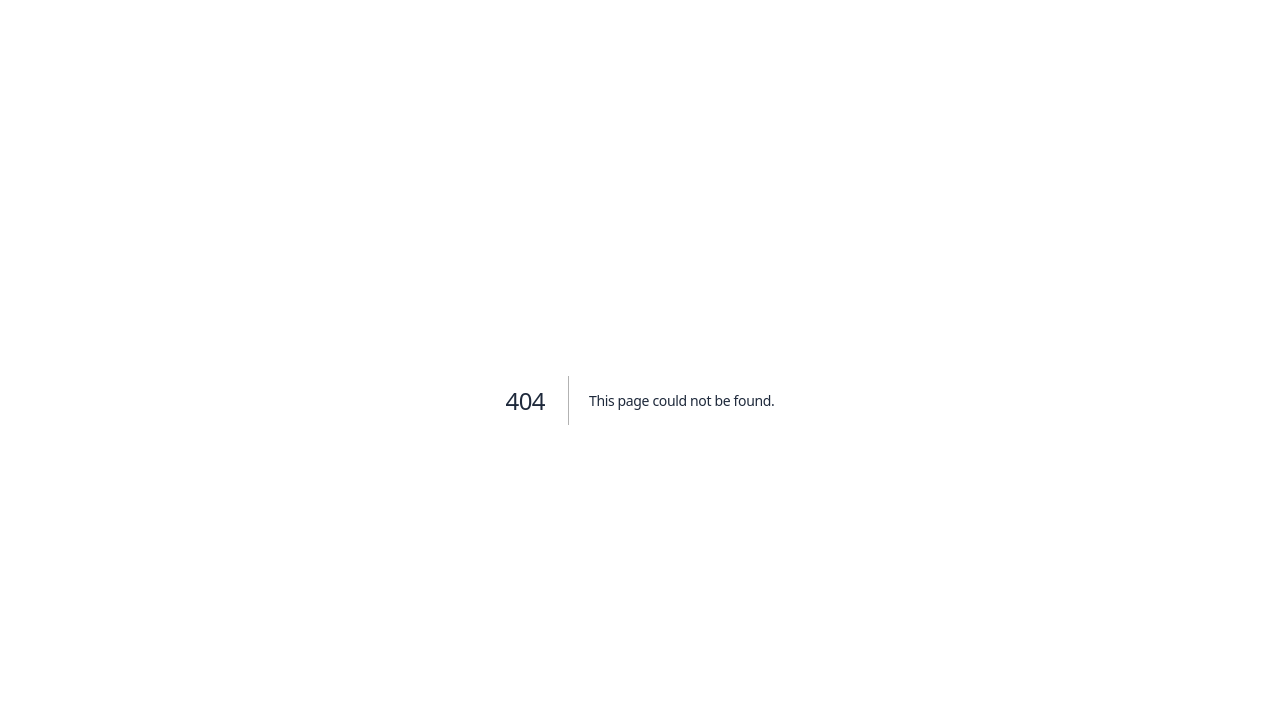
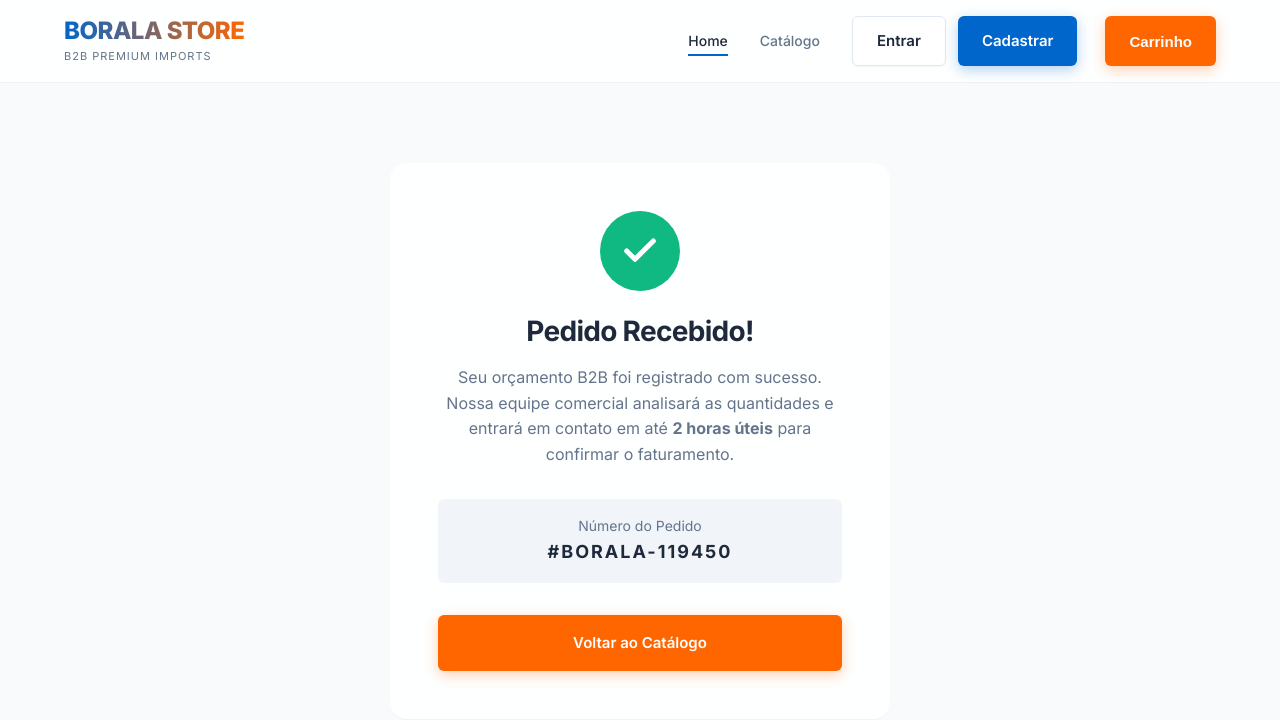
Before and after one commit to SrValente/borala-site, a Next.js app: page /checkout in a window 1280 px wide. Before the commit this address had no page. Shown: the top 720 px of the page. Built offline with nearby package versions, Linux system fonts and the light colour scheme.

Commit message:
feat: add simulated checkout success page with order number generation and cart clearing

```diff
--- /dev/null
+++ b/src/app/checkout/page.js
@@ -0,0 +1,52 @@
+'use client';
+import React, { useEffect } from 'react';
+import Link from 'next/link';
+import Header from '@/components/Header';
+import { useCart } from '@/context/CartContext';
+
+export default function CheckoutSuccess() {
+  const { clearCart } = useCart();
+
+  useEffect(() => {
+    // Clear the cart when the user reaches the success page
+    clearCart();
+    // eslint-disable-next-line react-hooks/exhaustive-deps
+  }, []);
+
+  return (
+    <main style={{ minHeight: '100vh', background: 'var(--bg-secondary)', display: 'flex', flexDirection: 'column' }}>
+      <Header />
+
+      <div className="container" style={{ display: 'flex', justifyContent: 'center', alignItems: 'center', flexGrow: 1, padding: '40px 24px' }}>
+        <div className="glass animate-fade-in" style={{ width: '100%', maxWidth: '500px', padding: '48px', borderRadius: 'var(--radius-lg)', textAlign: 'center' }}>
+
+          <div style={{
+            width: '80px', height: '80px', background: 'var(--success-color)',
+            borderRadius: '50%', display: 'flex', alignItems: 'center',
+            justifyContent: 'center', margin: '0 auto 24px'
+          }}>
+            <svg width="40" height="40" viewBox="0 0 24 24" fill="none" stroke="white" strokeWidth="3" strokeLinecap="round" strokeLinejoin="round">
+              <polyline points="20 6 9 17 4 12"></polyline>
+            </svg>
+          </div>
+
+          <h2 style={{ fontSize: '28px', marginBottom: '16px', color: 'var(--text-primary)' }}>Pedido Recebido!</h2>
+
+          <p style={{ color: 'var(--text-secondary)', marginBottom: '32px', fontSize: '16px', lineHeight: '1.6' }}>
+            Seu orçamento B2B foi registrado com sucesso. Nossa equipe comercial analisará as quantidades e entrará em contato em até <strong>2 horas úteis</strong> para confirmar o faturamento.
+          </p>
+
+          <div style={{ background: 'var(--bg-tertiary)', padding: '16px', borderRadius: 'var(--radius-sm)', marginBottom: '32px' }}>
+            <p style={{ fontSize: '14px', color: 'var(--text-secondary)' }}>Número do Pedido</p>
+            <strong style={{ fontSize: '18px', color: 'var(--text-primary)', letterSpacing: '2px' }}>#BORALA-{Math.floor(100000 + Math.random() * 900000)}</strong>
+          </div>
+
+          <Link href="/" className="btn btn-action w-full" style={{ padding: '16px' }}>
+            Voltar ao Catálogo
+          </Link>
+
+        </div>
+      </div>
+    </main>
+  );
+}
--- a/src/components/CartSidebar.jsx
+++ b/src/components/CartSidebar.jsx
@@ -1,10 +1,17 @@
 'use client';
 import React from 'react';
+import { useRouter } from 'next/navigation';
 import { useCart } from '@/context/CartContext';
 import './CartSidebar.css';
 
 export default function CartSidebar() {
-  const { isCartOpen, setIsCartOpen, cartItems, removeFromCart, cartTotal, updateQuantity } = useCart();
+  const router = useRouter();
+  const { isCartOpen, setIsCartOpen, cartItems, removeFromCart, cartTotal, updateQuantity, clearCart } = useCart();
+
+  const handleCheckout = () => {
+    setIsCartOpen(false);
+    router.push('/checkout');
+  };
 
   if (!isCartOpen) return null;
 
@@ -56,7 +63,7 @@ export default function CartSidebar() {
               <span>Total do Orçamento:</span>
               <strong>R$ {cartTotal.toFixed(2).replace('.', ',')}</strong>
             </div>
-            <button className="btn btn-action w-full">Finalizar Pedido</button>
+            <button className="btn btn-action w-full" onClick={handleCheckout}>Finalizar Pedido</button>
           </div>
         )}
       </div>
--- a/src/context/CartContext.jsx
+++ b/src/context/CartContext.jsx
@@ -36,12 +36,17 @@ export function CartProvider({ children }) {
   const cartTotal = cartItems.reduce((total, item) => total + (item.price * item.quantity), 0);
   const cartCount = cartItems.reduce((count, item) => count + item.quantity, 0);
 
+  const clearCart = () => {
+    setCartItems([]);
+  };
+
   return (
     <CartContext.Provider value={{
       cartItems,
       addToCart,
       updateQuantity,
       removeFromCart,
+      clearCart,
       cartTotal,
       cartCount,
       isCartOpen,
```
